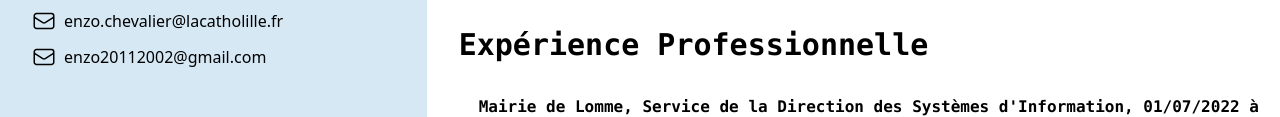
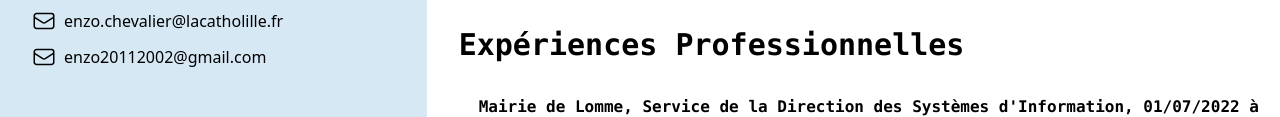
Before and after one commit to SiBlue7/siblue7.github.io, a website: page index.html in a window 1280 px wide. Shown: the part 633-750 px from the top of the page. Drawn offline with Linux system fonts and the light colour scheme.

Commit message:
Correction de fautes

```diff
--- a/index.html
+++ b/index.html
@@ -109,7 +109,7 @@
         </article>
       </section>
       <section class="work-experience p-3">
-        <h1 class="work-experience-title font-mono m-5 text-3xl font-semibold flex justify-center xl:justify-start print:text-base print:justify-start print:m-3">Expérience Professionnelle</h1>
+        <h1 class="work-experience-title font-mono m-5 text-3xl font-semibold flex justify-center xl:justify-start print:text-base print:justify-start print:m-3">Expériences Professionnelles</h1>
         <article class="Work-DSI-L2 pl-5">
           <h3 class="font-mono font-semibold ml-5 pb-3 pt-3 print:text-sm">Mairie de Lomme, Service de la Direction des Systèmes d'Information, 01/07/2022 à 29/07/2022</h3>
           <ul class="ml-5 list-disc print:text-xs">
```
Also changed, not shown: dist/output.css.
